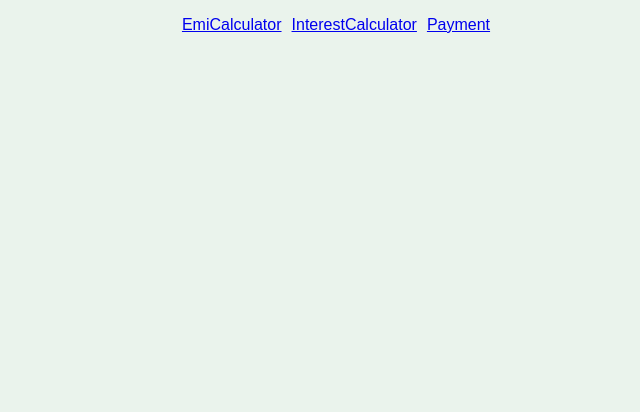
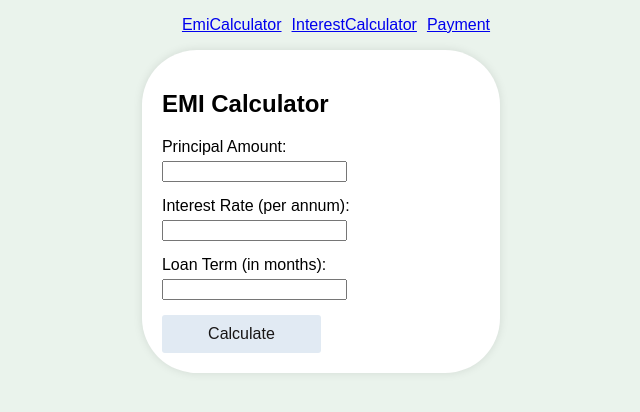
Before and after one commit to satyendranath902/myemicalculator, a React (Create React App) app: page / in a window 1280 px wide. Shown: the top 412 px of the page, without its empty margins (319-959 px from the left). Built offline with nearby package versions, Linux system fonts and the light colour scheme.

Commit message:
updated root path

```diff
--- a/src/App.js
+++ b/src/App.js
@@ -11,7 +11,7 @@ function App() {
     <Router>
       <Navbar />
       <Routes>
-        <Route path="/emicalculator" element={<Emicalculator />} />
+        <Route exact path="/" element={<Emicalculator></Emicalculator>} />
         <Route path="/interestcalculator" element={<InterestCalculator />} />
         <Route path="/payment" element={<Payment />} />
       </Routes>
--- a/src/components/Navbar.js
+++ b/src/components/Navbar.js
@@ -7,7 +7,7 @@ const Navbar = () => {
     <div>
     <nav>
       <ul>
-        <li className='horizontalTab'><Link to="/emicalculator">EmiCalculator</Link></li>
+        <li className='horizontalTab'><Link to="/">EmiCalculator</Link></li>
         <li className='horizontalTab'><Link to="/interestcalculator">InterestCalculator</Link></li>
         <li className='horizontalTab'><Link to="/payment">Payment</Link></li>
       </ul>
```
